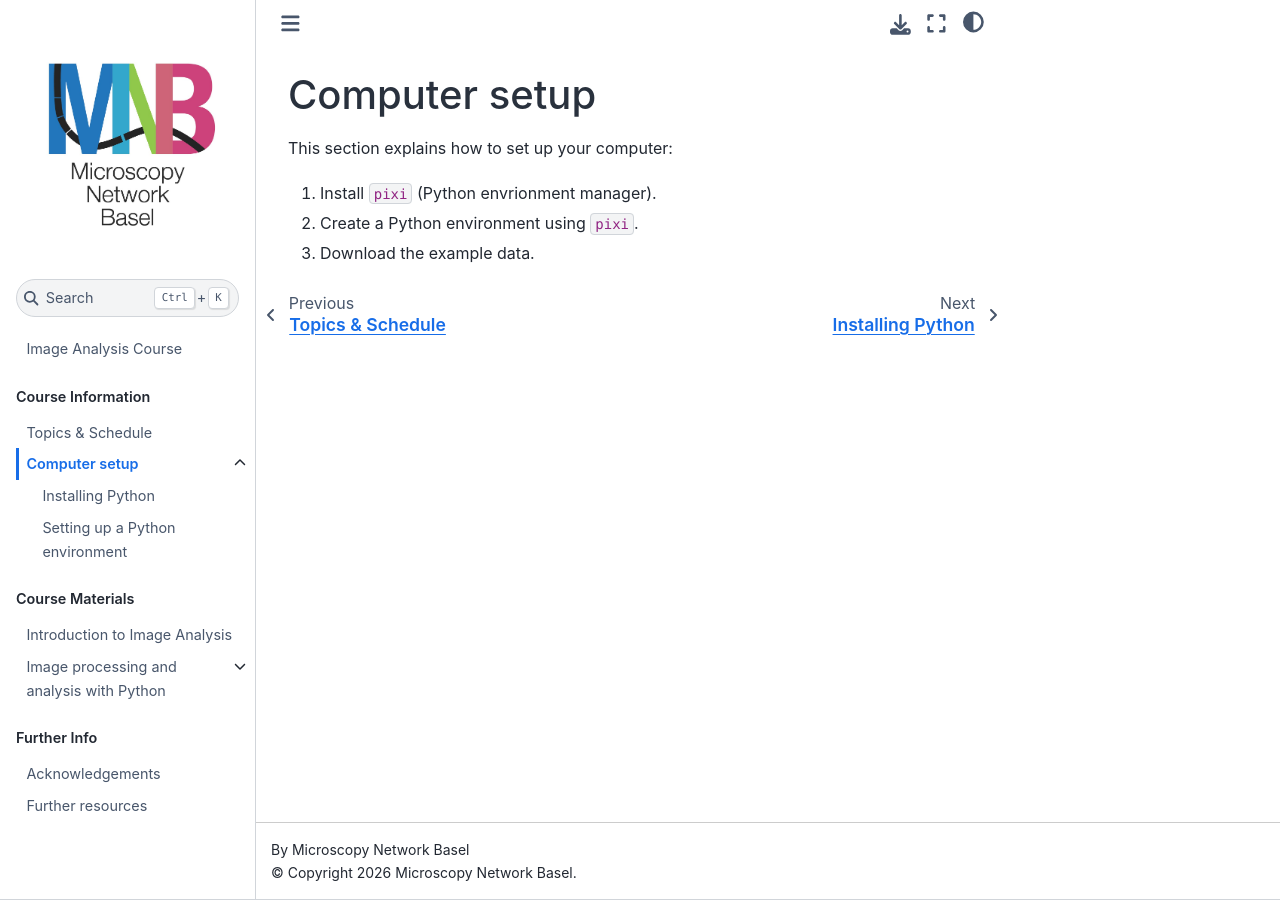
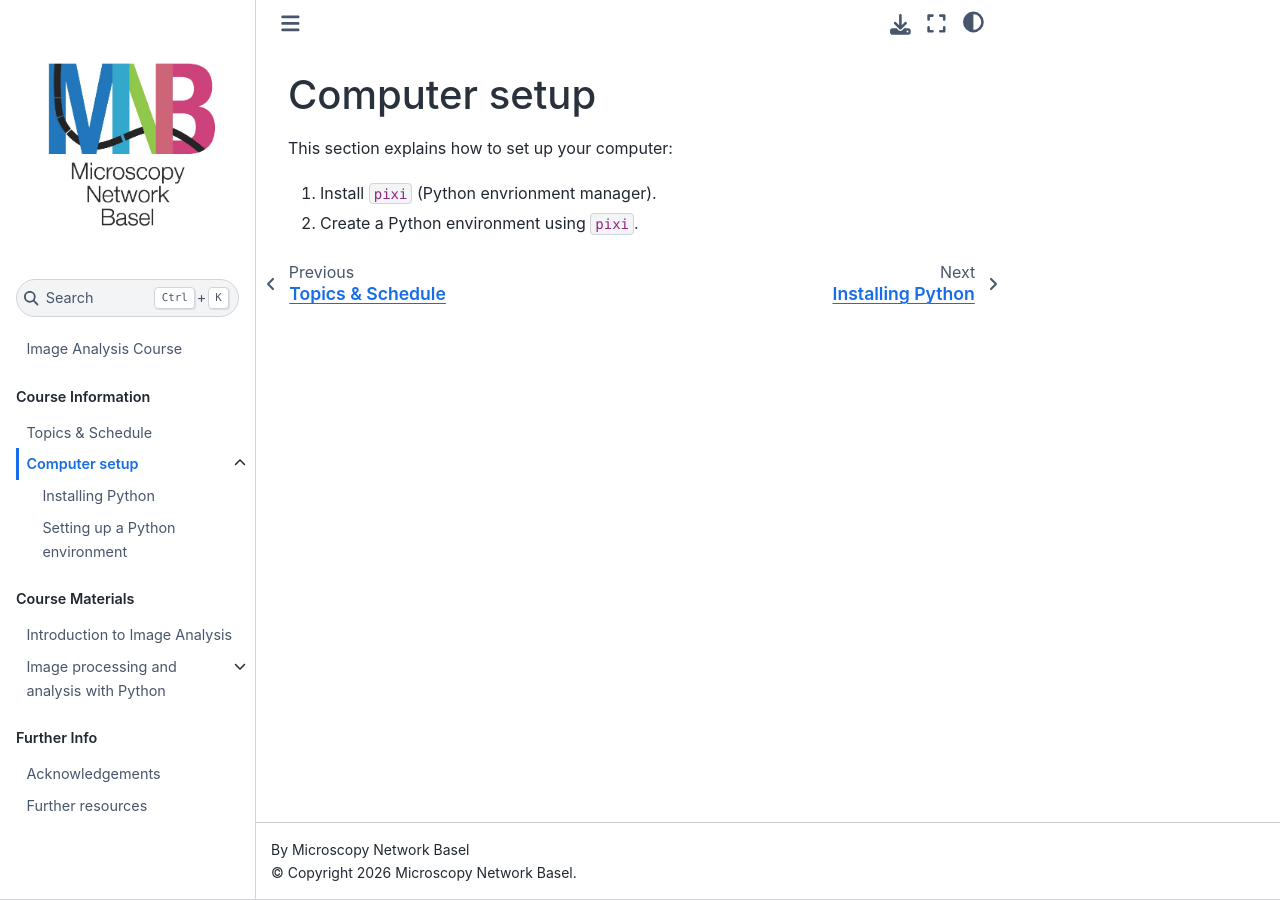
Before and after one commit to m-albert/mnb-image-analysis, a Jupyter Book: the page built from book/setup/computer_setup.md, in a window 1280 px wide. Built offline with Jupyter Book 1.0.4 settings and Sphinx 7.4.7 and the Sphinx Book theme 1.1.4, drawn with Linux system fonts in a browser that asks for light colours; pages that are not in the unit, such as notebooks, are missing from menus.

Commit message:
Remove download example data steps from instructions

```diff
--- a/book/setup/computer_setup.md
+++ b/book/setup/computer_setup.md
@@ -3,7 +3,6 @@
 This section explains how to set up your computer:
 1. Install `pixi` (Python envrionment manager).
 2. Create a Python environment using `pixi`.
-3. Download the example data.
 
 <!--
 
```
